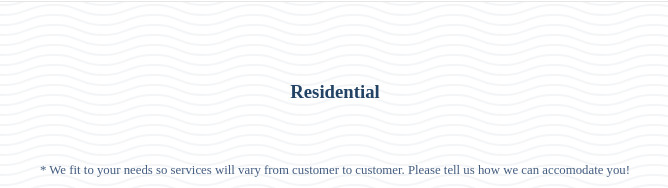
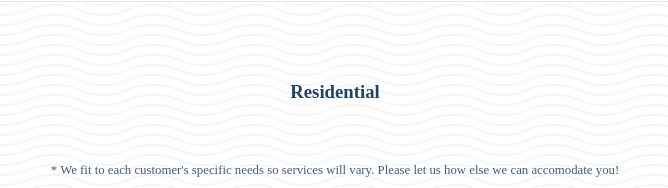
Before and after one commit to ajess33/A-Clean-Getaway-Website, a Gatsby site: page /services in a window 1280 px wide. Shown: the part 797-985 px from the top of the page, 305-973 px from the left. Built offline with nearby package versions, Linux system fonts and the light colour scheme; Gatsby itself is replaced by a stand-in of ours.

Commit message:
fixed typo

```diff
--- a/src/pages/services.js
+++ b/src/pages/services.js
@@ -85,8 +85,8 @@ class Services extends React.Component {
         <ServicesWrapper>
           <H3>Residential</H3>
           <P>
-            * We fit to your needs so services will vary from customer to
-            customer. Please tell us how we can accomodate you!
+            * We fit to each customer's specific needs so services will vary.
+            Please let us how else we can accomodate you!
           </P>
           <Div>
             <ServiceBox>
```
Also changed, not shown: vinegar-500px.jpeg (added).
